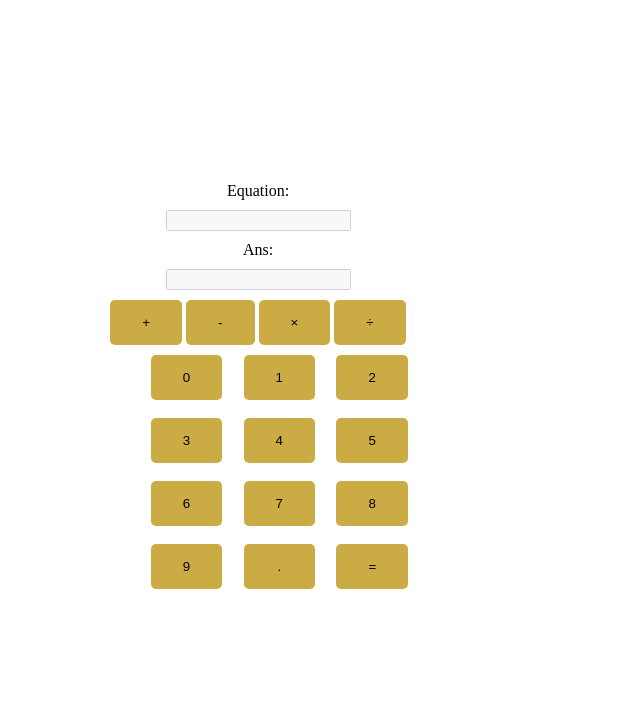
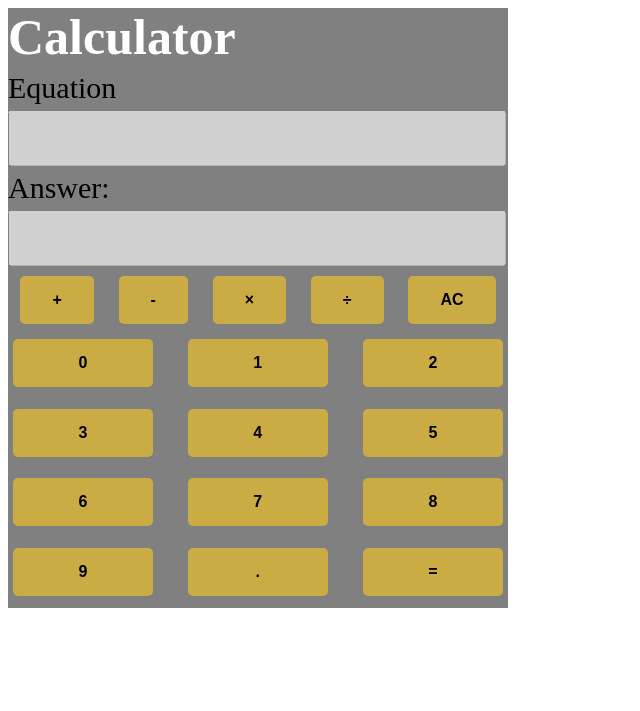
Before and after one commit to Hvbert1/calculator, a plain HTML site: page index.html in a window 1280 px wide. Shown: the whole page, without its empty margins (0-640 px from the left). Drawn offline with Linux system fonts and the light colour scheme.

Commit message:
add clear function and button

```diff
--- a/index.html
+++ b/index.html
@@ -9,13 +9,17 @@
 
     <body>
         <div class ="calculator">
-            Equation: <input class="display-box" type="text" id="result" disabled />
-            Ans: <input class="display-box2" type="text" id="result2" disabled />
+            <div id="header">Calculator</div>
+            <div id="equation">Equation</div>
+            <input class="display-box" type="text" id="result" disabled />
+            <div id="answer">Answer:</div>
+            <input class="display-box2" type="text" id="result2" disabled />
             <div class ="btns">
                 <button id="plus" onclick=" display('+'), operatePlus(), store()">+</button>
                 <button id="minus" onclick="display('-'),  operateMinus(), store()">-</button>
                 <button id="times" onclick=" display('×'), operateTimes(), store()">×</button>
                 <button id="over" onclick=" display('÷'), operateDivide(), store()">÷</button>
+                <button id="reset" onclick=" reset()">AC</button>
             </div>
             <div class="digits">
                 <button id="0" value="0" onclick="display('0')">0</button>
--- a/script.js
+++ b/script.js
@@ -87,3 +87,8 @@ function divide() {
         result = result.toFixed(3);
     }
 }
+
+function reset() {
+    clear();
+    document.getElementById("result2").value = "";
+}
--- a/styles.css
+++ b/styles.css
@@ -1,23 +1,47 @@
 .calculator {
     display: flex;
     flex-direction: column;
-    align-items: center;
-    justify-content: center;
+    align-items: space-evenly;
     width: 500px;
-    height: 700px;
-    gap: 10px;
+    height: 600px;
+    gap: 5px;
+    background-color: grey;
 }
-
+.btns {
+    display: flex;
+    justify-content: space-around;
+}
 .digits {
     display: grid;
     grid-template-columns: auto auto auto ;
     grid-template-rows: auto auto auto;
-    gap: 10%;
+    gap: 5%;
 }
+
 
 button {
     border: none;
     padding: 15px 32px;
     background-color: #CBAC44;
     border-radius: 5px;
+    font-size: 16px;
+    font-weight: bold;
+    margin: 5px
 }
+
+input {
+    width: 98%;
+    height: 50px;
+    font-size: 30px;
+    font-weight: bold;
+}
+
+#header {
+    font-size: 50px;
+    font-weight: bolder;
+    color: white;
+}
+
+#answer, #equation{
+    font-size: 30px;
+}
```
